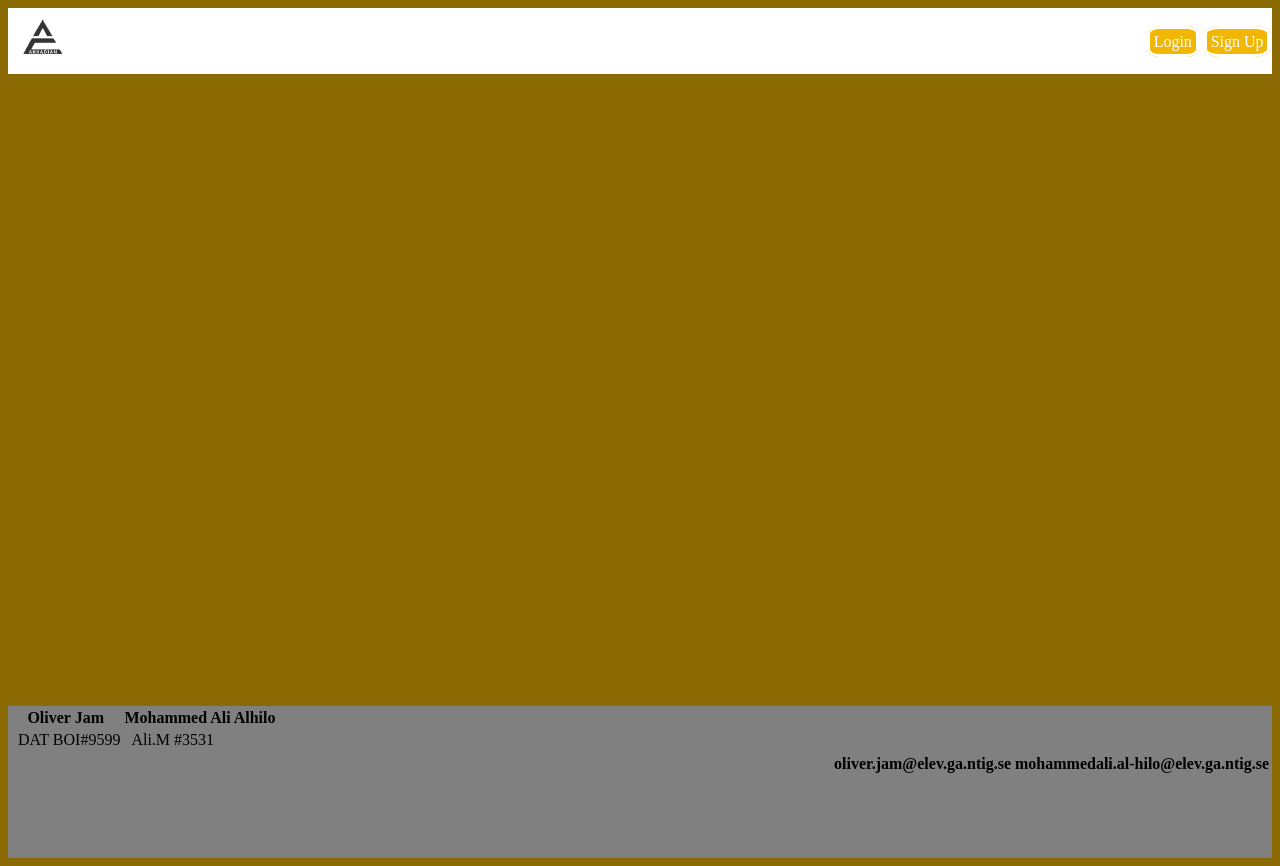
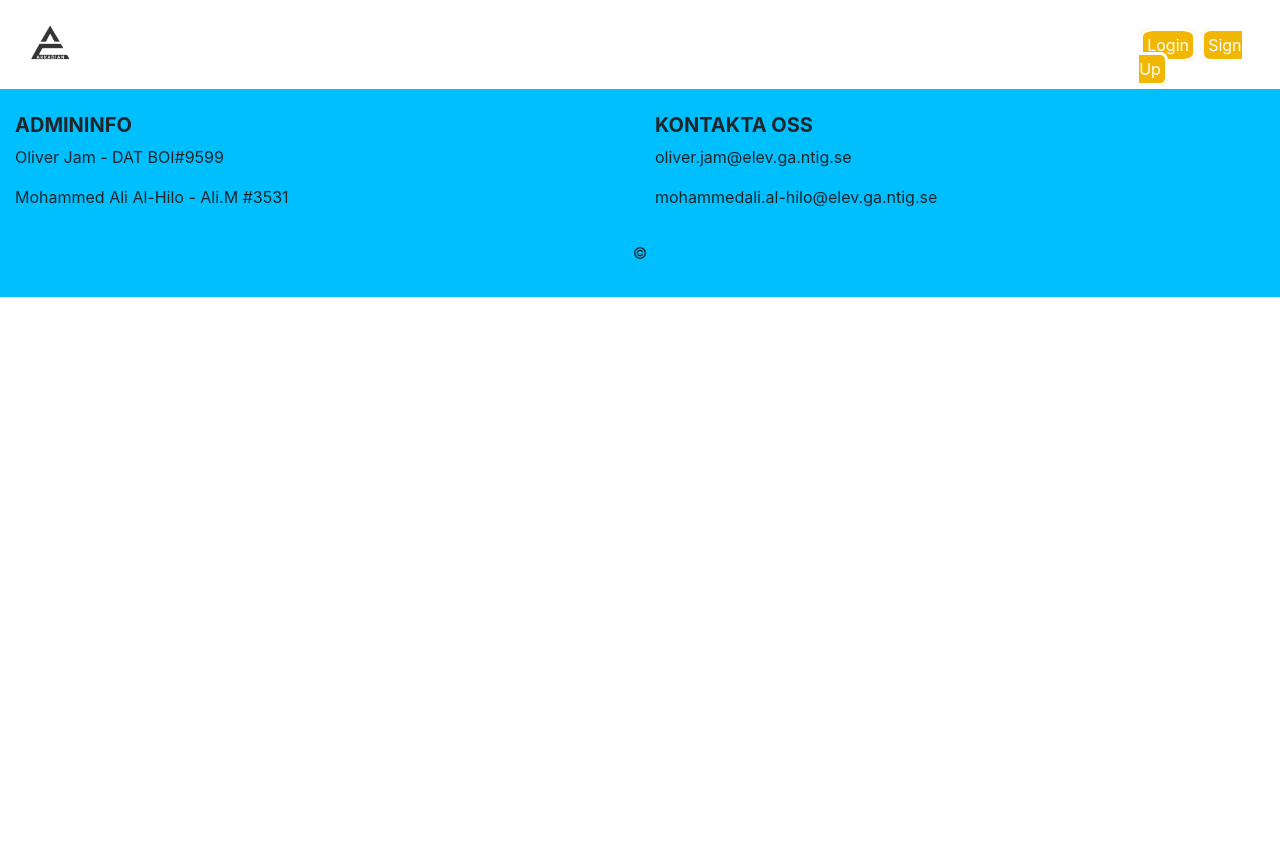
Before and after one commit to LajnaLegenden/tournament-, a PHP site: page /html-php/index.html in a window 1280 px wide. After the commit the page ends 297 px from the top, so only its background shows below. Run offline with PHP 8.4, Linux system fonts and the light colour scheme; lists and menus that the app fills with data are empty.

Commit message:
footer :D

```diff
--- a/css/footer.css
+++ b/css/footer.css
@@ -1,21 +1,3 @@
-td {
-    padding-left: 0.5rem;
+footer {
+    background-color: deepskyblue;
 }
-
-#copyright {
-    margin: auto;
-}
-
-#kontaktinfo {
-    float: right;
-}
-
-footer {
-    height: 19vh;
-    background-color: grey;
-}
-
-#admininfo {
-    max-width: 50%;
-    margin-top: 50%;
-}
--- a/css/header.css
+++ b/css/header.css
@@ -6,7 +6,7 @@
     margin-top: 2%;
 }
 
-a {
+.login {
     padding: 3%;
     margin-left: 1%;
     border: solid;
@@ -16,7 +16,7 @@ a {
     text-decoration: none;
 }
 
-a:hover {
+.login:hover {
     background: #F2E205;
     color: black;
     border-radius: 40%;
--- a/html-php/index.html
+++ b/html-php/index.html
@@ -8,6 +8,7 @@
     <link rel="stylesheet" type="text/css" href="../css/header.css">
     <link rel="stylesheet" type="text/css" href="../css/main.css">
     <link rel="stylesheet" type="text/css" href="../css/footer.css">
+    <link rel="stylesheet" href="https://stackpath.bootstrapcdn.com/bootstrap/4.3.1/css/bootstrap.min.css" integrity="sha384-ggOyR0iXCbMQv3Xipma34MD+dH/1fQ784/j6cY/iJTQUOhcWr7x9JvoRxT2MZw1T" crossorigin="anonymous">
     <title>Home</title>
 </head>
 
@@ -16,43 +17,63 @@
         <nav class="navbar">
             <img src="../imgs/logo.png" alt="logo" id="logo">
             <div id="log">
-                <a href="login.php">Login</a>
-                <a href="signup.php">Sign Up</a>
+                <a class="login" href="login.php">Login</a>
+                <a class="login" href="signup.php">Sign Up</a>
             </div>
 
         </nav>
     </header>
 
-
-
-
-
-
     <!--https://color.adobe.com/sv/search?q=tournament-->
 
-    <footer>
-        <div id="admininfo">
-            <table>
-                <tr>
-                    <th>Oliver Jam</th>
-                    <th>Mohammed Ali Alhilo</th>
-                </tr>
-                <tr>
-                    <td>DAT BOI#9599</td>
-                    <td>Ali.M #3531</td>
-                </tr>
-            </table>
+    <!-- Footer -->
+    <footer class="page-footer font-small teal pt-4">
+
+        <!-- Footer Text -->
+        <div class="container-fluid text-center text-md-left">
+
+            <!-- Grid row -->
+            <div class="row">
+
+                <!-- Grid column -->
+                <div class="col-md-6 mt-md-0 mt-3">
+
+                    <!-- Content -->
+                    <h5 class="text-uppercase font-weight-bold">admininfo</h5>
+                    <p>Oliver Jam - DAT BOI#9599</p>
+                    <p>Mohammed Ali Al-Hilo - Ali.M #3531</p>
+
+                </div>
+                <!-- Grid column -->
+
+                <hr class="clearfix w-100 d-md-none pb-3">
+
+                <!-- Grid column -->
+                <div class="col-md-6 mb-md-0 mb-3">
+
+                    <!-- Content -->
+                    <h5 class="text-uppercase font-weight-bold">Kontakta Oss</h5>
+                    <p>oliver.jam@elev.ga.ntig.se</p>
+                    <p>mohammedali.al-hilo@elev.ga.ntig.se</p>
+
+                </div>
+                <!-- Grid column -->
+
+            </div>
+            <!-- Grid row -->
+
         </div>
-        <!--<p id="copyright">&copy;</p>-->
-        <div id="kontaktinfo">
-            <table>
-                <tr>
-                    <th>oliver.jam@elev.ga.ntig.se</th>
-                    <th>mohammedali.al-hilo@elev.ga.ntig.se</th>
-                </tr>
-            </table>
+        <!-- Footer Text -->
+
+        <!-- Copyright -->
+        <div class="footer-copyright text-center py-3">
+            <p>©</p>
         </div>
+        <!-- Copyright -->
+
     </footer>
+    <!-- Footer -->
+
     <script src="../js/header.js"></script>
     <script src="../js/main.js"></script>
     <script src="../js/footer.js"></script>
```
